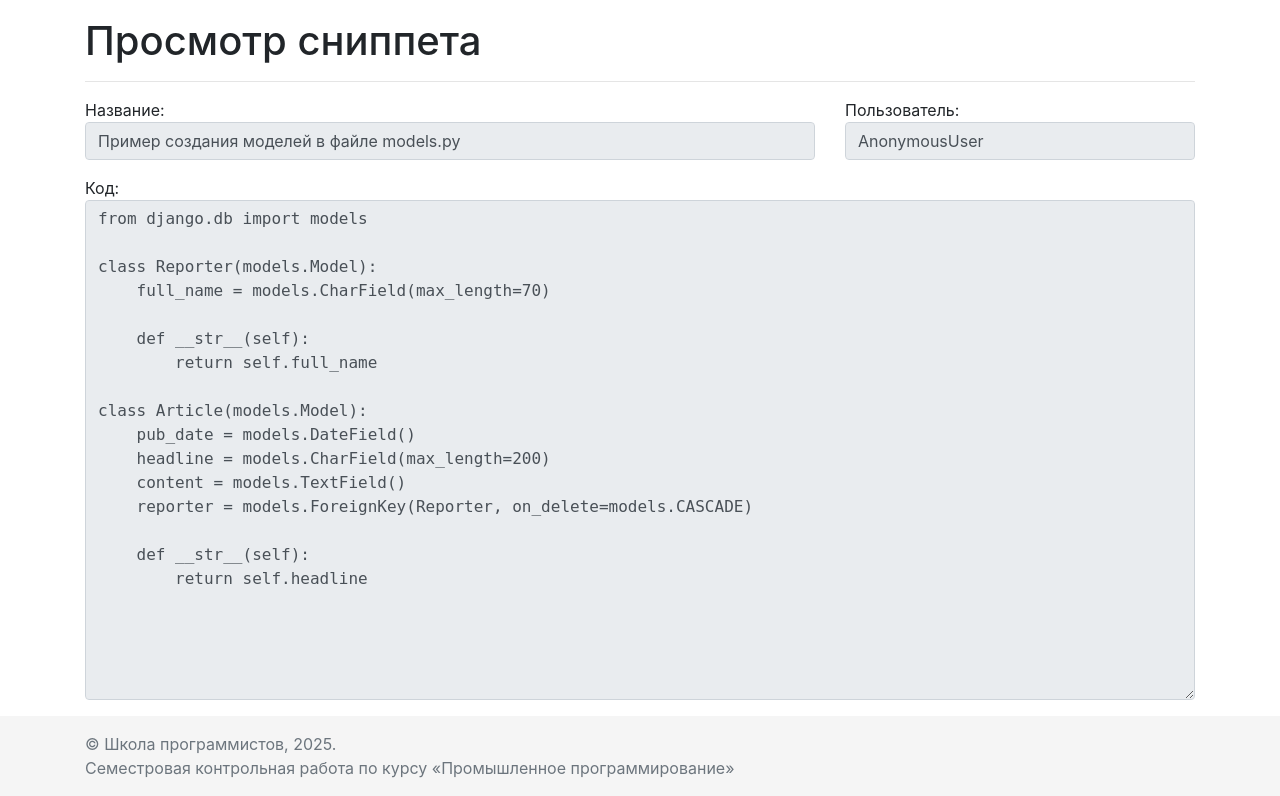
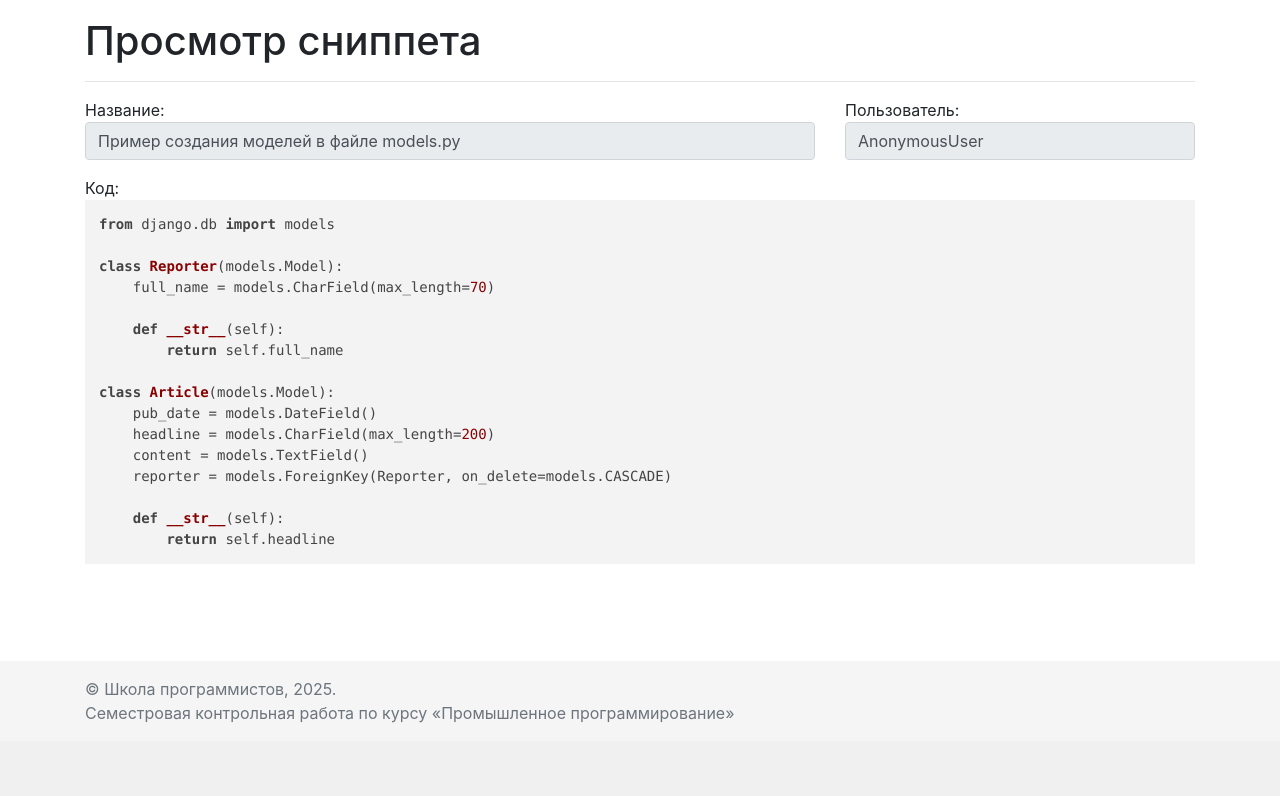
Before and after one commit to Alex-Roz7134/prom_sem_kr, a Django app: page /snippets/1 in a window 1280 px wide. Shown: the part 59-855 px from the top of the page. After the commit the page ends 782 px from the top, so only its background shows below. Run offline with Django 3.2, Linux system fonts and the light colour scheme; data comes from the database, SQL or seed files in the repository; both versions use the stored data as it was after the commit; some libraries are stand-ins or nearby versions.

Commit message:
Solve task #5

```diff
--- a/main/templates/base.html
+++ b/main/templates/base.html
@@ -7,7 +7,6 @@
         <meta charset="utf-8">
         <meta name="viewport" content="width=device-width, initial-scale=1, shrink-to-fit=no">
         <link rel="shortcut icon" type="image/png" href="{% static 'images/logo.png' %}"/>
-        <link rel="shortcut icon" type="image/png" href="{% static 'images/logo.png' %}"/>
         <title>PythonBin</title>
 
         {% block base_css %}
@@ -16,7 +15,8 @@
         {% endblock %}
 
         {% block extra_css %}
-
+        <!-- Подключаем highlight.js стили (без CSS файлов, через CDN) -->
+        <link rel="stylesheet" href="https://cdnjs.cloudflare.com/ajax/libs/highlight.js/11.8.0/styles/default.min.css">
         {% endblock %}
     </head>
 
@@ -41,7 +41,6 @@
                 {% endblock %}
 
                 {% block content %}
-
                 {% endblock %}
             </div>
         </main>
@@ -55,6 +54,16 @@
         <script src="{% static 'js/jquery-3.3.1.slim.min.js' %}"></script>
         <script src="{% static 'js/popper.min.js' %}"></script>
         <script src="{% static 'js/bootstrap.min.js' %}"></script>
+
+        <!-- Подключаем highlight.js скрипт -->
+        <script src="https://cdnjs.cloudflare.com/ajax/libs/highlight.js/11.8.0/highlight.min.js"></script>
+
+        <script>
+            // Инициализируем подсветку синтаксиса на всех блоках с классом "python"
+            document.addEventListener('DOMContentLoaded', function () {
+                hljs.highlightAll();
+            });
+        </script>
     </body>
 
 </html>
--- a/main/templates/pages/view_snippet.html
+++ b/main/templates/pages/view_snippet.html
@@ -1,12 +1,4 @@
 {% extends 'base.html' %}
-
-{% block extra_css %}
-<style>
-    textarea {
-        font-family:monospace;
-    }
-</style>
-{% endblock %}
 
 {% block content %}
 <div class="row">
@@ -23,7 +15,9 @@
                 </div>
                 <div class="form-group row">
                     <div class="col">
-                        {{ addform.code.label }}: {{ addform.code }}
+                        {{ addform.code.label }}:
+                        <!-- Применяем подсветку синтаксиса -->
+                        <pre><code class="python">{{ addform.code }}</code></pre>
                     </div>
                 </div>
             </fieldset>
```
Also changed, not shown: main/templatetags/highlight.py (added, +14 -0 lines), db.sqlite3.
